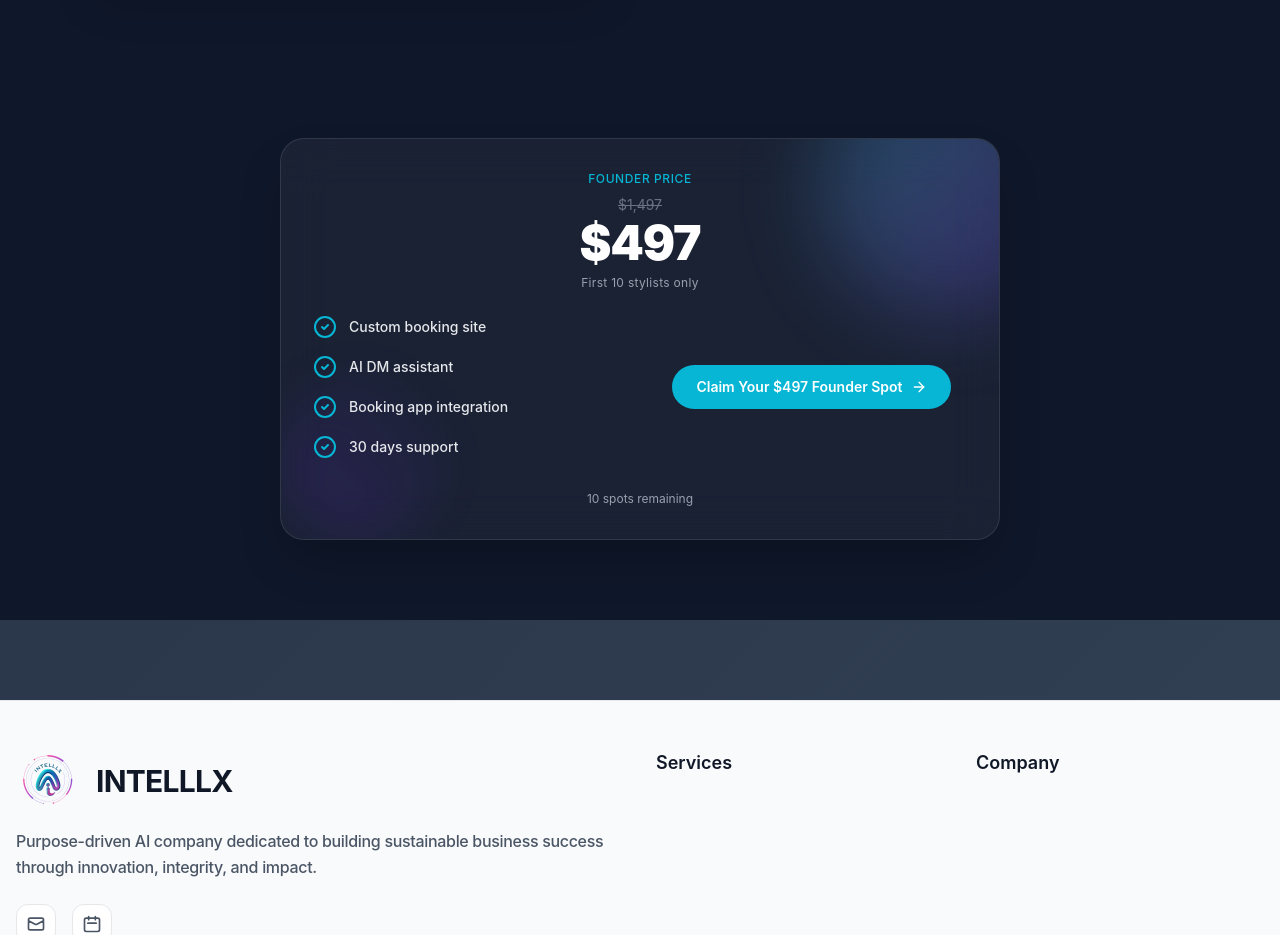
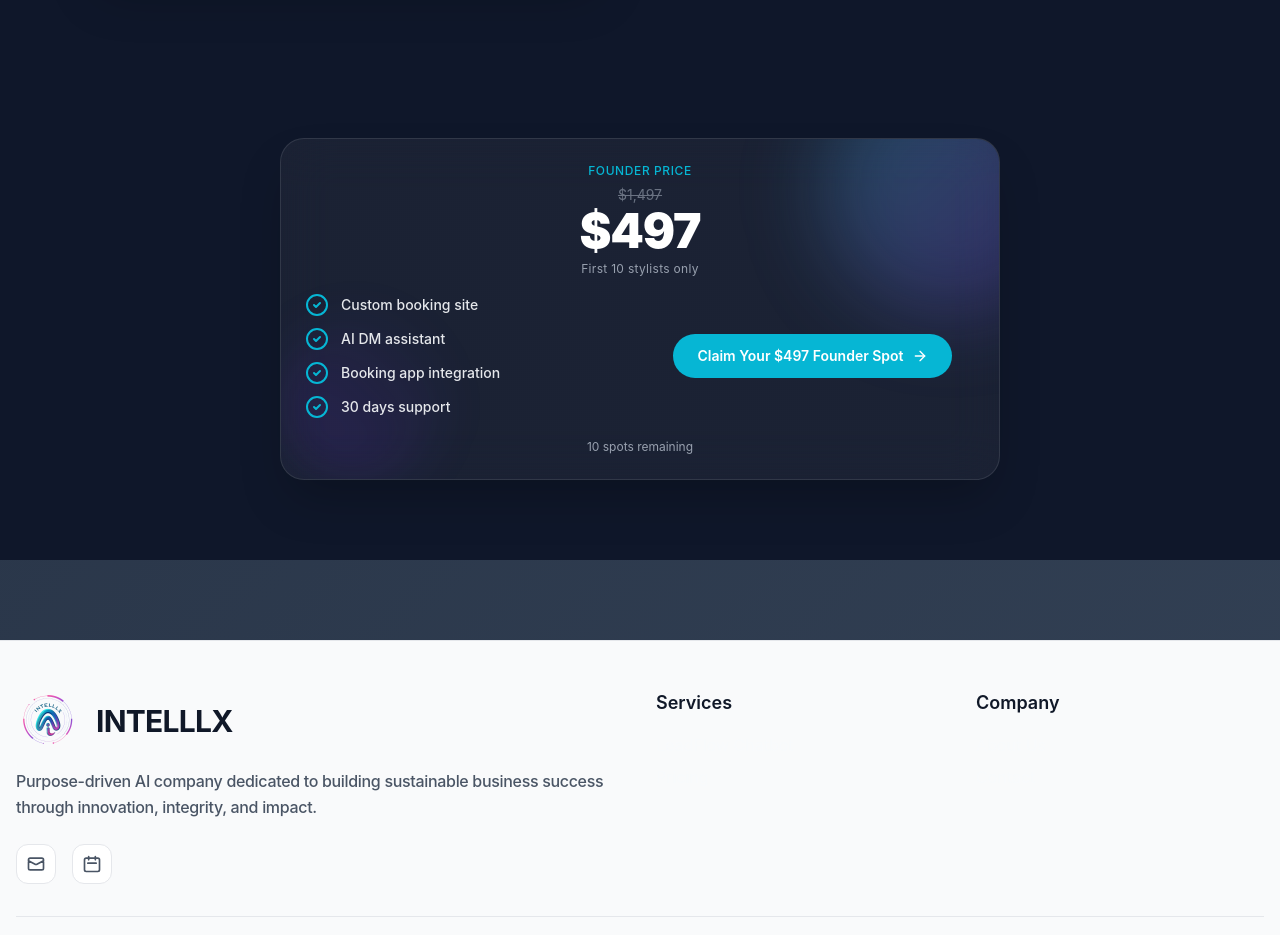
Before and after one commit to LataunaeB/Intelllx-site, a Next.js app: page /stylists in a window 1280 px wide. Shown: the part 1980-2915 px from the top of the page. Built offline with nearby package versions, Linux system fonts and the light colour scheme.

Commit message:
Luxury compact design: reduce all spacing for premium dense layout - tighter padding, gaps, and integrated spacing

```diff
--- a/src/app/stylists/page.tsx
+++ b/src/app/stylists/page.tsx
@@ -135,16 +135,16 @@ export default function StylistsPage() {
 
       {/* 4) THE OFFER - Close With Urgency */}
       <section className="relative max-w-3xl mx-auto px-6 py-16 md:py-20">
-        <div className="relative bg-gradient-to-br from-white/5 via-white/5 to-white/5 backdrop-blur-xl border border-white/10 rounded-3xl p-6 md:p-8 shadow-2xl overflow-hidden">
+        <div className="relative bg-gradient-to-br from-white/5 via-white/5 to-white/5 backdrop-blur-xl border border-white/10 rounded-3xl p-5 md:p-6 shadow-2xl overflow-hidden">
           {/* Visible gradient accent - luxury feel */}
           <div className="absolute -top-20 -right-20 w-64 h-64 bg-gradient-to-br from-[#06B6D4]/30 to-[#6D28D9]/30 rounded-full blur-2xl" />
           <div className="absolute bottom-0 left-0 w-40 h-40 bg-gradient-to-tr from-[#6D28D9]/20 to-transparent rounded-full blur-xl" />
 
-          <div className="relative space-y-6">
+          <div className="relative space-y-4">
             {/* Urgency header */}
-            <div className="text-center space-y-2">
+            <div className="text-center space-y-1.5">
               <p className="text-xs font-medium text-[#06B6D4] uppercase tracking-wider">Founder Price</p>
-              <div className="space-y-1">
+              <div className="space-y-0.5">
                 <p className="text-sm text-gray-500 line-through">$1,497</p>
                 <h2 className="text-4xl md:text-5xl font-black tracking-tight">
                   $497
@@ -156,9 +156,9 @@ export default function StylistsPage() {
             </div>
 
             {/* Features + CTA Side by Side */}
-            <div className="grid md:grid-cols-2 gap-6 md:gap-8 items-center">
+            <div className="grid md:grid-cols-2 gap-4 md:gap-5 items-center">
               {/* 4 Features - Left */}
-              <div className="flex flex-col gap-4">
+              <div className="flex flex-col gap-2.5">
                 <div className="flex items-center gap-3">
                   <CheckCircle2 className="h-6 w-6 text-[#06B6D4] flex-shrink-0" />
                   <p className="text-sm font-medium text-gray-200">Custom booking site</p>
@@ -189,8 +189,8 @@ export default function StylistsPage() {
               </div>
             </div>
 
-            {/* Urgency text - Underneath */}
-            <p className="text-center text-xs text-gray-400 pt-2">
+            {/* Urgency text - Integrated */}
+            <p className="text-center text-xs text-gray-400 pt-1">
               10 spots remaining
             </p>
           </div>
```
